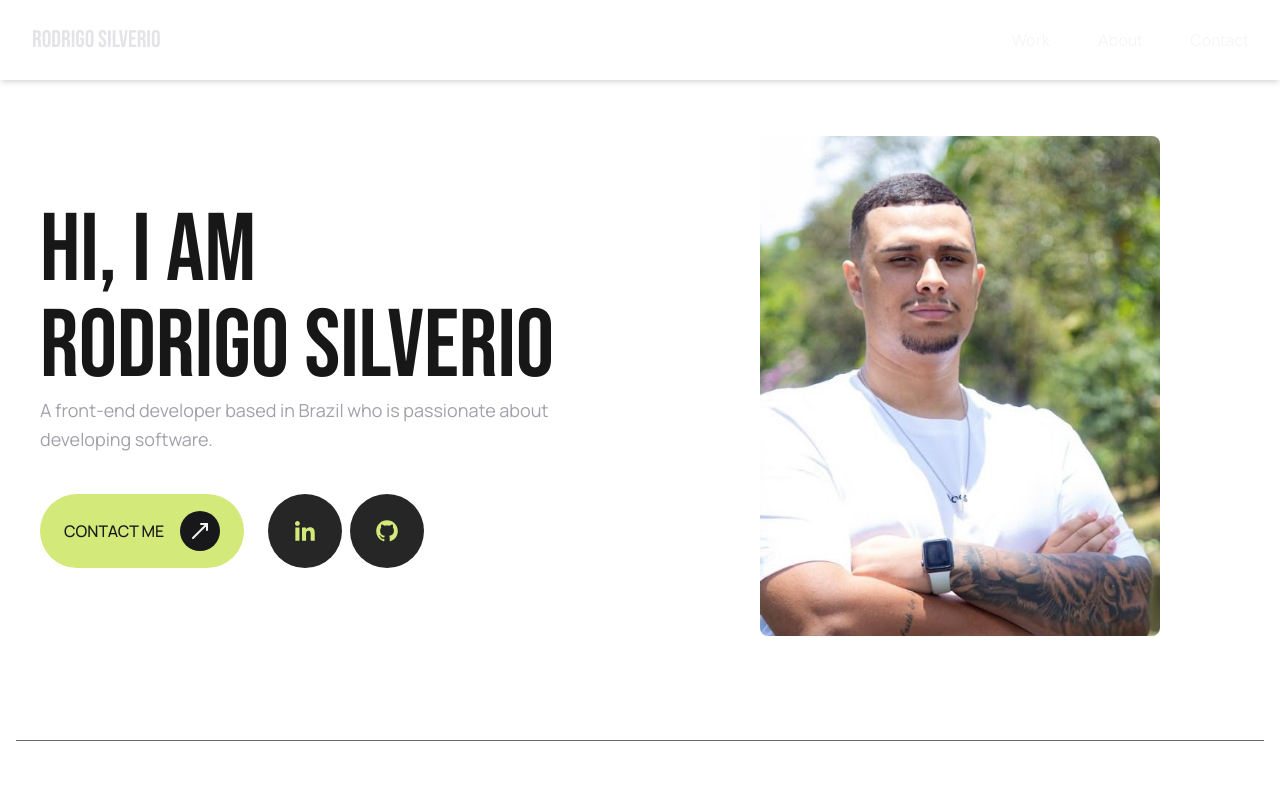
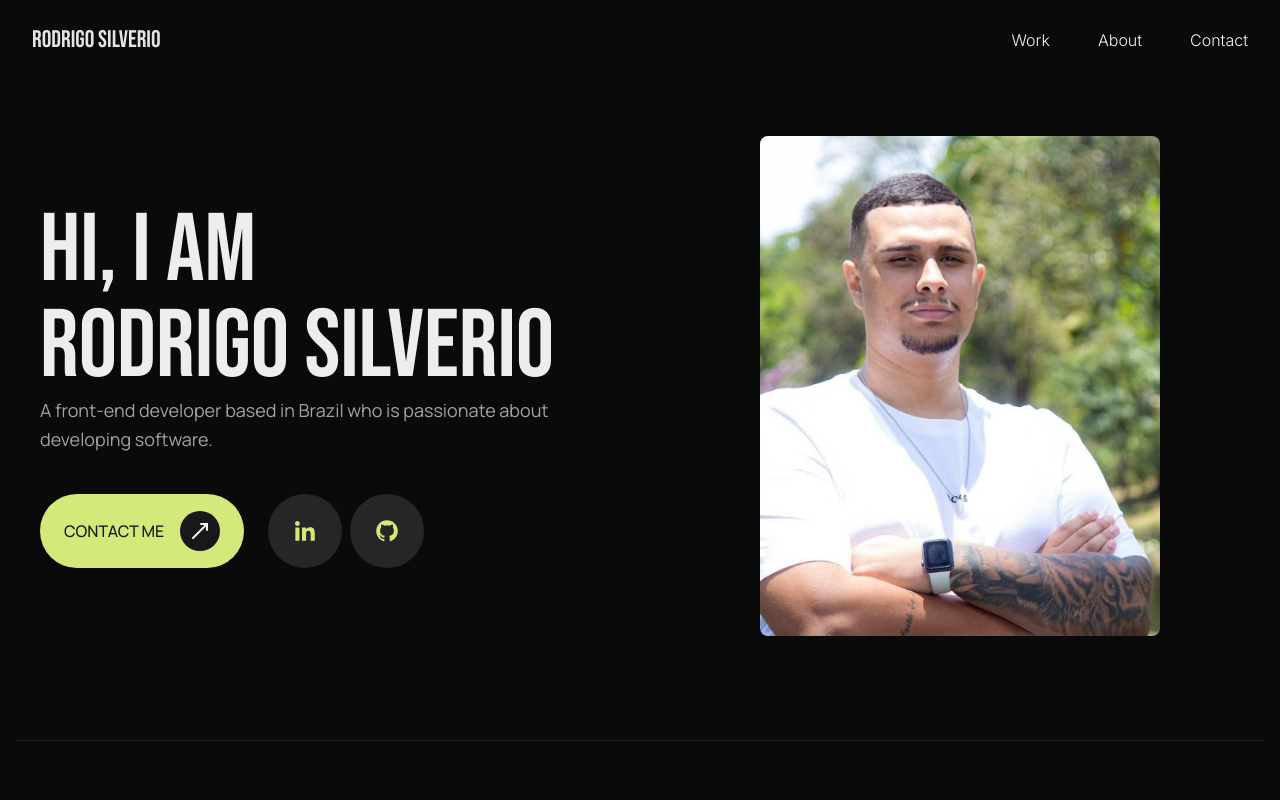
Before and after one commit to rssilverioo/portifolio-rodrigo, a Next.js app: page / in a window 1280 px wide. Shown: the top 800 px of the page. Built offline with nearby package versions, Linux system fonts and the light colour scheme.

Commit message:
update site color

```diff
--- a/src/styles/globals.css
+++ b/src/styles/globals.css
@@ -2,11 +2,13 @@
 @tailwind components;
 @tailwind utilities;
 
-:root {
-  --background: #ffffff;
-  --foreground: #171717;
-}
-
+  :root {
+    --background: #0A0A0A;
+    --foreground: #ededed;
+    box-sizing: border-box;
+    padding: 0;
+    margin: 0;
+  }
 @media (prefers-color-scheme: dark) {
   :root {
     --background: #0A0A0A;
```
